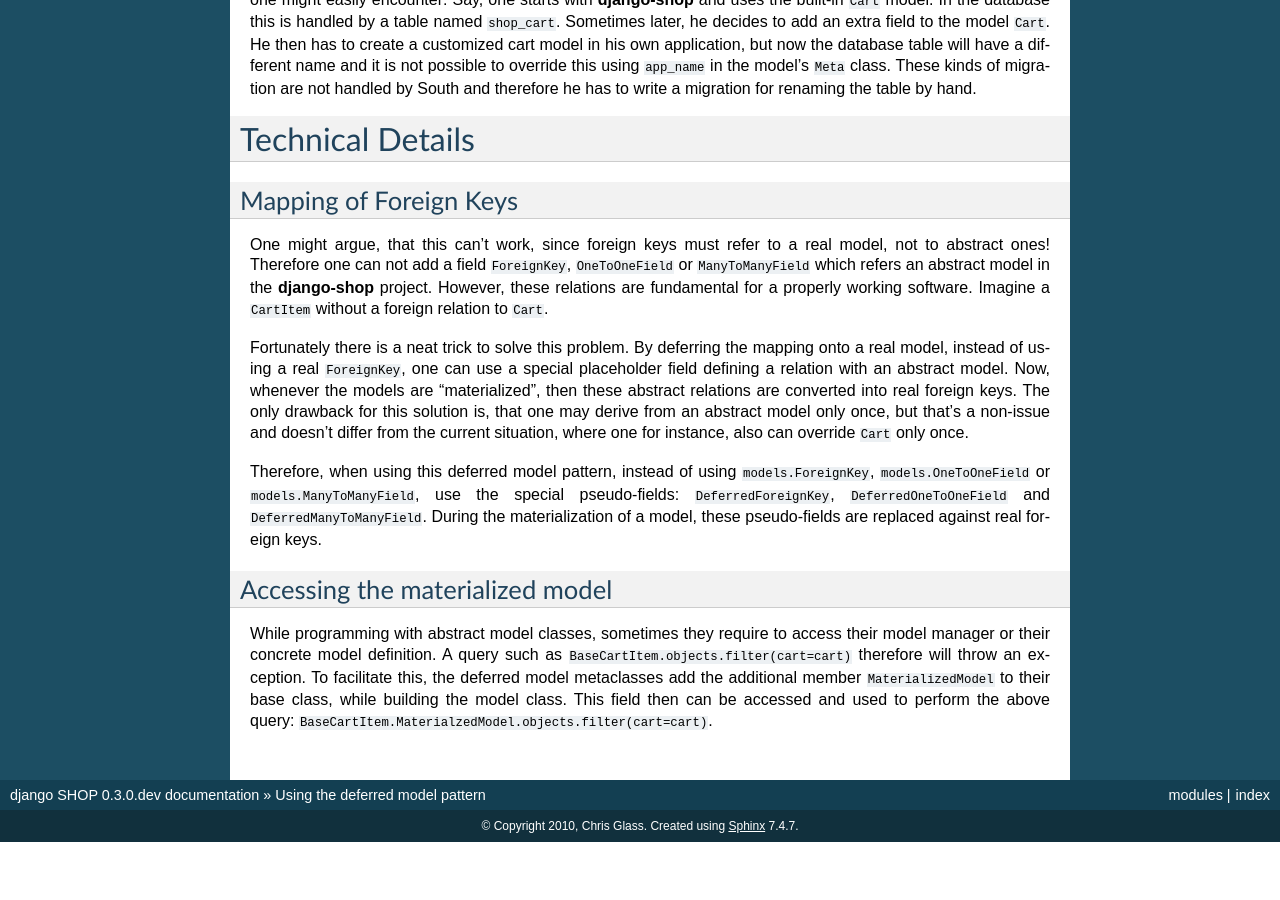
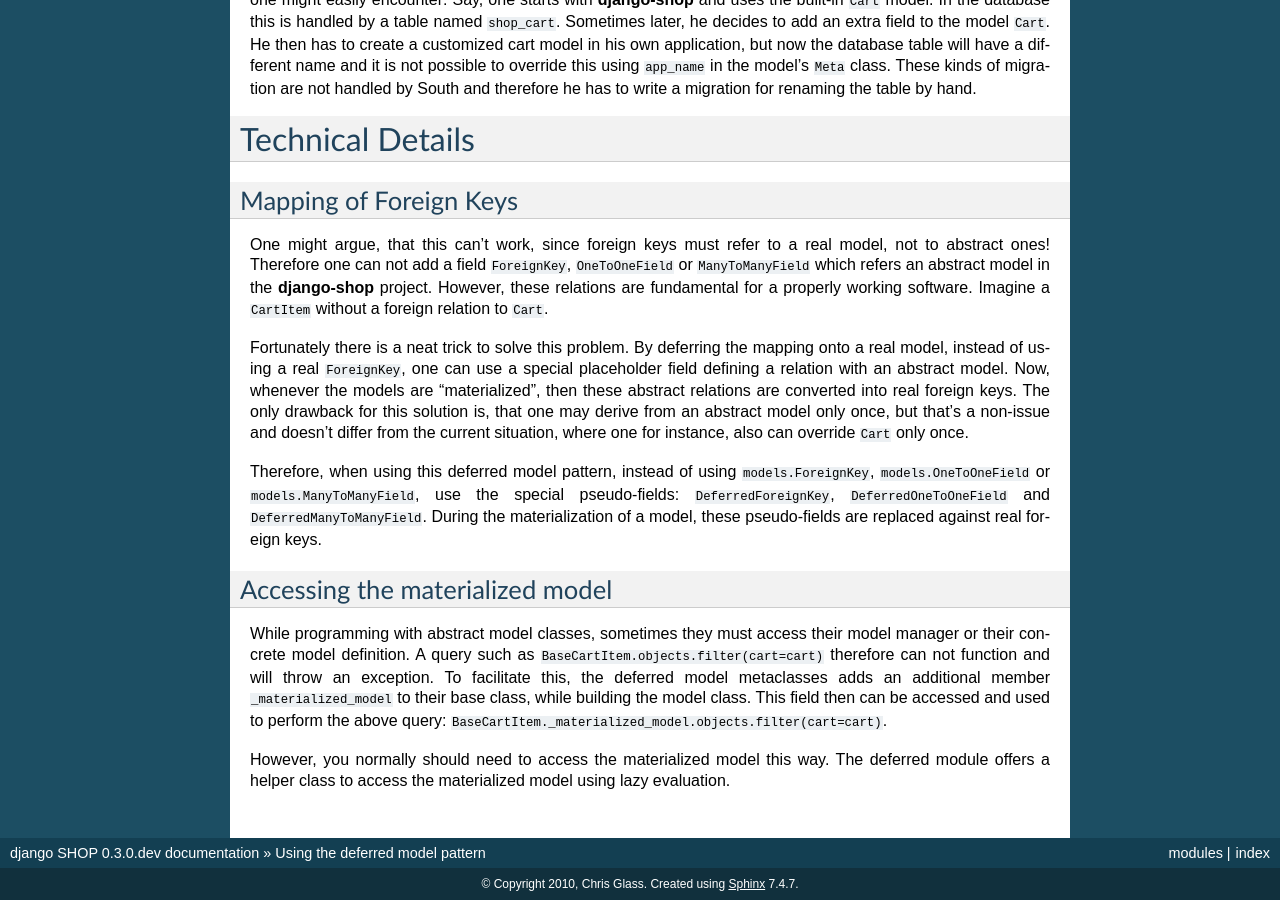
Before and after one commit to Huskarhero/django-shop, a Sphinx documentation site: the page built from docs/deferred-models.rst, in a window 1280 px wide and 900 px high, scrolled down 1019 px. Built offline with Sphinx 7.4.7, drawn with Linux system fonts in a browser that asks for light colours; before the commit the page ends 1861 px from its top, so only the background shows below that.

Commit message:
more on deferred

```diff
--- a/docs/deferred-models.rst
+++ b/docs/deferred-models.rst
@@ -90,9 +90,12 @@ materialization of a model, these pseudo-fields are replaced against real foreig
 Accessing the materialized model
 --------------------------------
 
-While programming with abstract model classes, sometimes they require to access their model manager
+While programming with abstract model classes, sometimes they must access their model manager
 or their concrete model definition. A query such as ``BaseCartItem.objects.filter(cart=cart)``
-therefore will throw an exception. To facilitate this, the deferred model metaclasses add the
-additional member ``MaterializedModel`` to their base class, while building the model class.
-This field then can be accessed and used to perform the above query:
-``BaseCartItem.MaterialzedModel.objects.filter(cart=cart)``.
+therefore can not function and will throw an exception. To facilitate this, the deferred model
+metaclasses adds an additional member ``_materialized_model`` to their base class, while building
+the model class. This field then can be accessed and used to perform the above query:
+``BaseCartItem._materialized_model.objects.filter(cart=cart)``.
+
+However, you normally should need to access the materialized model this way. The deferred module
+offers a helper class to access the materialized model using lazy evaluation.
```
